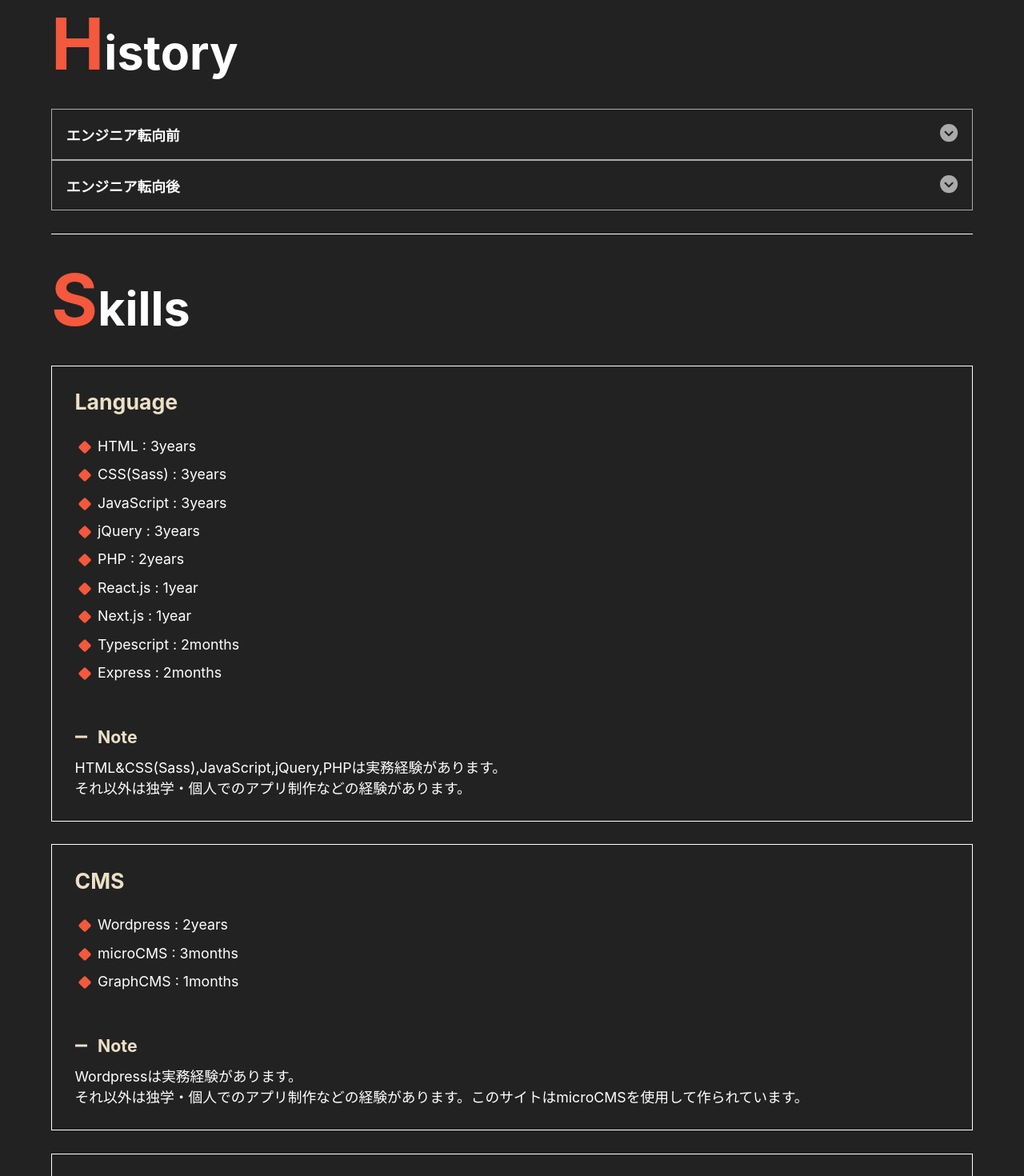
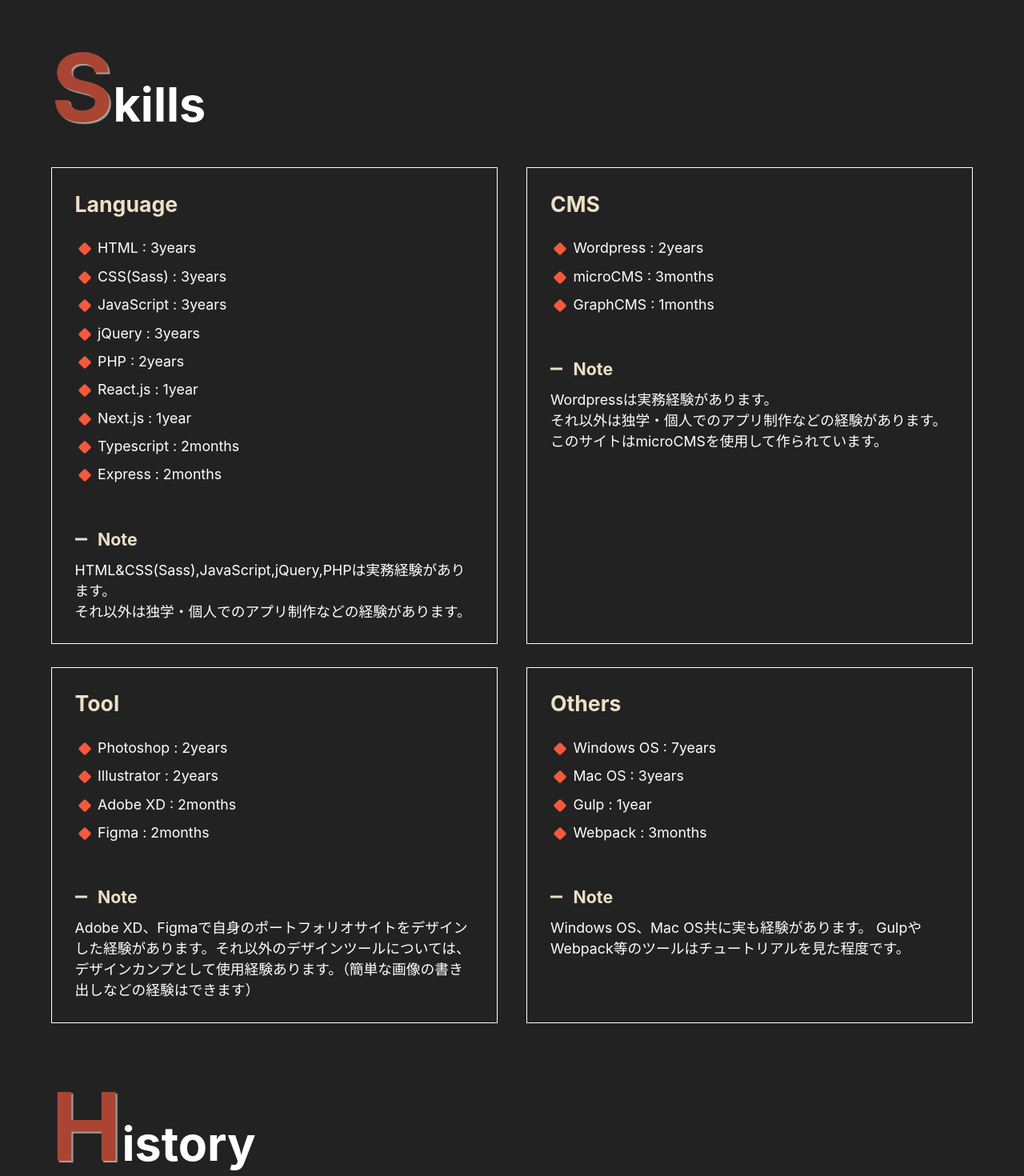
Before and after one commit to canopus-m-satoshi/nextjs-portfolio-site, a Next.js app: page /about in a window 1280 px wide. Shown: the part 1330-2800 px from the top of the page at 80% size. Built offline with nearby package versions, Linux system fonts and the light colour scheme.

Commit message:
updated about page

```diff
--- a/pages/about.js
+++ b/pages/about.js
@@ -41,6 +41,86 @@
             私自身も「CANOPUS」という星の様に目立たないがWEB制作を通じて誰かを支えれるような存在でありたいと思っています。
           </p>
         </div>
+
+        <div className={styles.box}>
+          <h3 className={styles.title}>Skills</h3>
+
+          <div className={styles.skillBox}>
+            <div className={styles.skillBoxItem}>
+              <h4 className={styles.titleSmall}>Language</h4>
+
+              <ul className={styles.list}>
+                <li>HTML : 3years</li>
+                <li>CSS(Sass) : 3years</li>
+                <li>JavaScript : 3years</li>
+                <li>jQuery : 3years</li>
+                <li>PHP : 2years</li>
+                <li>React.js : 1year</li>
+                <li>Next.js : 1year</li>
+                <li>Typescript : 2months</li>
+                <li>Express : 2months</li>
+              </ul>
+
+              <h5 className={styles.noteTitle}>Note</h5>
+              <p className={styles.note}>
+                HTML&CSS(Sass),JavaScript,jQuery,PHPは実務経験があります。
+                <br />
+                それ以外は独学・個人でのアプリ制作などの経験があります。
+              </p>
+            </div>
+
+            <div className={styles.skillBoxItem}>
+              <h4 className={styles.titleSmall}>CMS</h4>
+              <ul className={styles.list}>
+                <li>Wordpress : 2years</li>
+                <li>microCMS : 3months</li>
+                <li>GraphCMS : 1months</li>
+              </ul>
+
+              <h5 className={styles.noteTitle}>Note</h5>
+              <p className={styles.note}>
+                Wordpressは実務経験があります。
+                <br />
+                それ以外は独学・個人でのアプリ制作などの経験があります。このサイトはmicroCMSを使用して作られています。
+              </p>
+            </div>
+
+            <div className={styles.skillBoxItem}>
+              <h4 className={styles.titleSmall}>Tool</h4>
+
+              <ul className={styles.list}>
+                <li>Photoshop : 2years</li>
+                <li>Illustrator : 2years</li>
+                <li>Adobe XD : 2months</li>
+                <li>Figma : 2months</li>
+              </ul>
+
+              <h5 className={styles.noteTitle}>Note</h5>
+              <p className={styles.note}>
+                Adobe
+                XD、Figmaで自身のポートフォリオサイトをデザインした経験があります。それ以外のデザインツールについては、デザインカンプとして使用経験あります。（簡単な画像の書き出しなどの経験はできます）
+              </p>
+            </div>
+
+            <div className={styles.skillBoxItem}>
+              <h4 className={styles.titleSmall}>Others</h4>
+
+              <ul className={styles.list}>
+                <li>Windows OS : 7years</li>
+                <li>Mac OS : 3years</li>
+                <li>Gulp : 1year</li>
+                <li>Webpack : 3months</li>
+              </ul>
+
+              <h5 className={styles.noteTitle}>Note</h5>
+              <p className={styles.note}>
+                Windows OS、Mac OS共に実も経験があります。
+                GulpやWebpack等のツールはチュートリアルを見た程度です。
+              </p>
+            </div>
+          </div>
+        </div>
+
         <div className={styles.box}>
           <h3 className={styles.title}>History</h3>
 
@@ -87,83 +167,6 @@
             </ul>
           </Accordion>
         </div>
-
-        <div className={styles.box}>
-          <h3 className={styles.title}>Skills</h3>
-
-          <div className={styles.skillBox}>
-            <h4 className={styles.titleSmall}>Language</h4>
-
-            <ul className={styles.list}>
-              <li>HTML : 3years</li>
-              <li>CSS(Sass) : 3years</li>
-              <li>JavaScript : 3years</li>
-              <li>jQuery : 3years</li>
-              <li>PHP : 2years</li>
-              <li>React.js : 1year</li>
-              <li>Next.js : 1year</li>
-              <li>Typescript : 2months</li>
-              <li>Express : 2months</li>
-            </ul>
-
-            <h5 className={styles.noteTitle}>Note</h5>
-            <p className={styles.note}>
-              HTML&CSS(Sass),JavaScript,jQuery,PHPは実務経験があります。
-              <br />
-              それ以外は独学・個人でのアプリ制作などの経験があります。
-            </p>
-          </div>
-
-          <div className={styles.skillBox}>
-            <h4 className={styles.titleSmall}>CMS</h4>
-            <ul className={styles.list}>
-              <li>Wordpress : 2years</li>
-              <li>microCMS : 3months</li>
-              <li>GraphCMS : 1months</li>
-            </ul>
-
-            <h5 className={styles.noteTitle}>Note</h5>
-            <p className={styles.note}>
-              Wordpressは実務経験があります。
-              <br />
-              それ以外は独学・個人でのアプリ制作などの経験があります。このサイトはmicroCMSを使用して作られています。
-            </p>
-          </div>
-
-          <div className={styles.skillBox}>
-            <h4 className={styles.titleSmall}>Tool</h4>
-
-            <ul className={styles.list}>
-              <li>Photoshop : 2years</li>
-              <li>Illustrator : 2years</li>
-              <li>Adobe XD : 2months</li>
-              <li>Figma : 2months</li>
-            </ul>
-
-            <h5 className={styles.noteTitle}>Note</h5>
-            <p className={styles.note}>
-              Adobe
-              XD、Figmaで自身のポートフォリオサイトをデザインした経験があります。それ以外のデザインツールについては、デザインカンプとして使用経験あります。（簡単な画像の書き出しなどの経験はできます）
-            </p>
-          </div>
-
-          <div className={styles.skillBox}>
-            <h4 className={styles.titleSmall}>Others</h4>
-
-            <ul className={styles.list}>
-              <li>Windows OS : 7years</li>
-              <li>Mac OS : 3years</li>
-              <li>Gulp : 1year</li>
-              <li>Webpack : 3months</li>
-            </ul>
-
-            <h5 className={styles.noteTitle}>Note</h5>
-            <p className={styles.note}>
-              Windows OS、Mac OS共に実も経験があります。
-              GulpやWebpack等のツールはチュートリアルを見た程度です。
-            </p>
-          </div>
-        </div>
       </div>
     </Container>
   )
--- a/styles/about.module.css
+++ b/styles/about.module.css
@@ -1,5 +1,10 @@
 .eyecatch {
   text-align: center;
+}
+
+.eyecatch span {
+  border-radius: 30% 70% 70% 30% / 30% 30% 70% 70%;
+  box-shadow: 15px 15px 0 var(--sub);
 }
 
 .boxWrap {
@@ -7,12 +12,7 @@
   justify-content: space-between;
   align-items: baseline;
   flex-direction: column;
-  row-gap: var(--space-xs);
-}
-
-.box:not(:last-child) {
-  padding-bottom: var(--space-xs);
-  border-bottom: 1px solid var(--white);
+  row-gap: var(--space-md);
 }
 
 .list > li {
@@ -41,7 +41,9 @@
 
 .title::first-letter {
   color: var(--accent);
-  font-size: 1.5em;
+  font-size: 2em;
+  opacity: 0.65;
+  text-shadow: 2px 2px 1px #eee;
 }
 
 .titleSmall {
@@ -74,7 +76,14 @@
 }
 
 .skillBox {
+  display: flex;
+  justify-content: space-between;
+  flex-wrap: wrap;
+  gap: var(--space-xs);
+}
+
+.skillBoxItem {
+  width: 48.4%;
   border: 1px solid;
-  margin-top: var(--space-xs);
   padding: var(--space-xs);
 }
```
